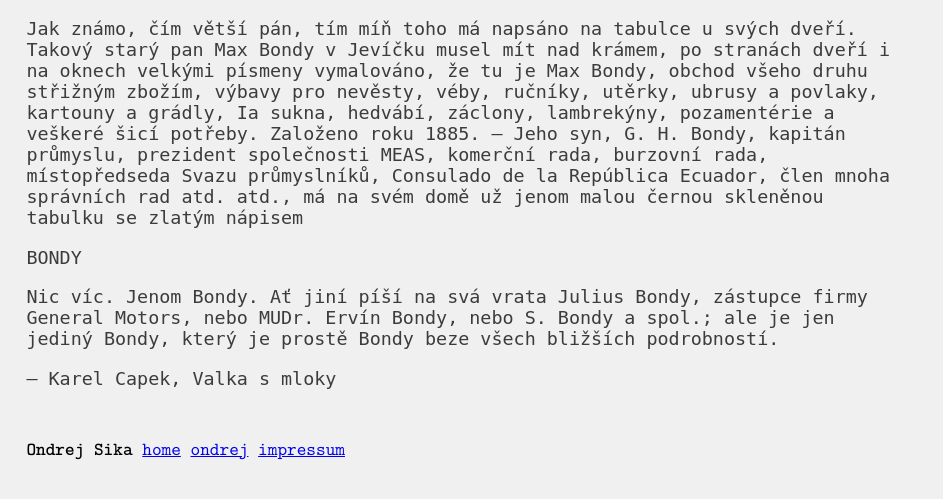
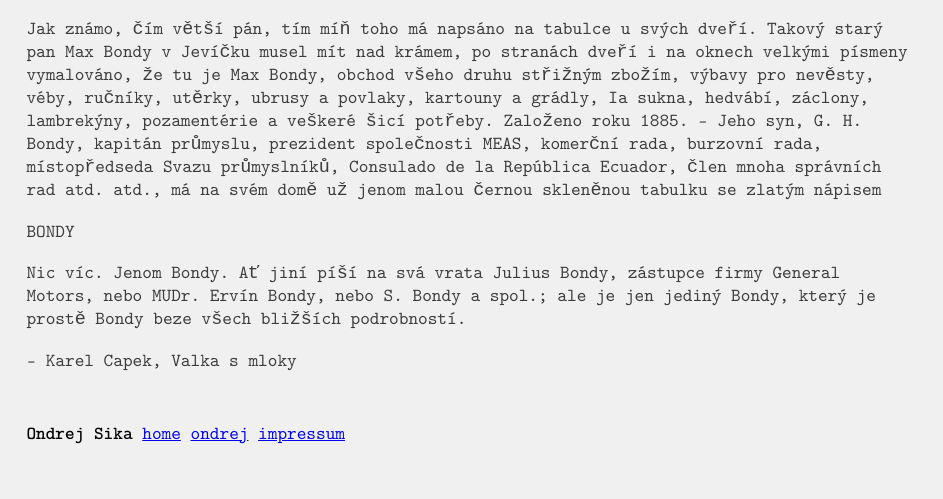
Before and after one commit to ondrejsika/ondrejsika.com, a Jekyll site: the page built from ondrej/capek.md, in a window 1280 px wide. Shown: the top 499 px of the page, without its empty margins (0-943 px from the left). Built offline with Jekyll 4.4.1, drawn with Linux system fonts in a browser that asks for light colours; some web fonts are replaced; comment, search, counter and statistics services are not loaded.

Commit message:
Fix format of Capek's quote about Bondy

```diff
--- a/ondrej/capek.md
+++ b/ondrej/capek.md
@@ -1,8 +1,6 @@
 ---
 layout: default
 ---
-
-<div style="font-family: mono;" markdown="1">
 
 Jak známo, čím větší pán, tím míň toho má napsáno na tabulce u svých dveří. Takový starý pan Max Bondy v Jevíčku musel mít nad krámem, po stranách dveří i na oknech velkými písmeny vymalováno, že tu je Max Bondy, obchod všeho druhu střižným zbožím, výbavy pro nevěsty, véby, ručníky, utěrky, ubrusy a povlaky, kartouny a grádly, Ia sukna, hedvábí, záclony, lambrekýny, pozamentérie a veškeré šicí potřeby. Založeno roku 1885. – Jeho syn, G. H. Bondy, kapitán průmyslu, prezident společnosti MEAS, komerční rada, burzovní rada, místopředseda Svazu průmyslníků, Consulado de la República Ecuador, člen mnoha správních rad atd. atd., má na svém domě už jenom malou černou skleněnou tabulku se zlatým nápisem
 
@@ -11,4 +9,3 @@
 Nic víc. Jenom Bondy. Ať jiní píší na svá vrata Julius Bondy, zástupce firmy General Motors, nebo MUDr. Ervín Bondy, nebo S. Bondy a spol.; ale je jen jediný Bondy, který je prostě Bondy beze všech bližších podrobností.
 
 -- Karel Capek, Valka s mloky
-</div>
```
